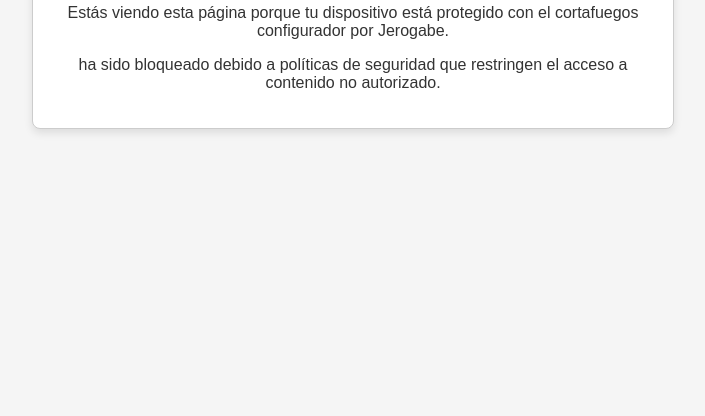
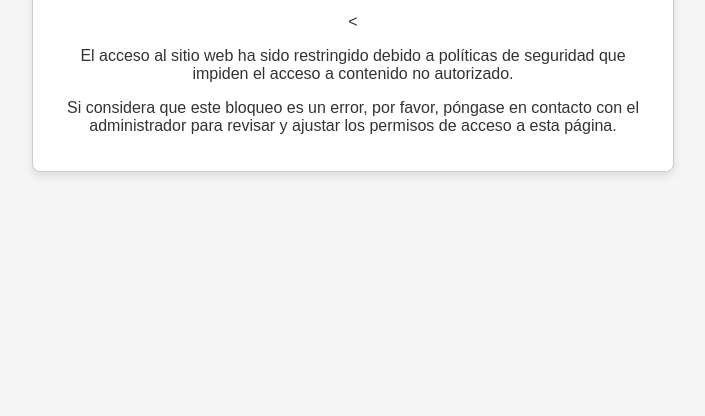
Before and after one commit to jerogabe/websblockredirect, a plain HTML site: page index.html in a window 1280 px wide. Shown: the part 384-800 px from the top of the page, without its empty margins (287-992 px from the left). Drawn offline with Linux system fonts and the light colour scheme.

Commit message:
Update index.html

```diff
--- a/index.html
+++ b/index.html
@@ -32,8 +32,9 @@
 <body>
     <div class="container">
         <h1>Acceso Restringido</h1>
-        <p>Estás viendo esta página porque tu dispositivo está protegido con el cortafuegos configurador por Jerogabe.</p>
-        <p> ha sido bloqueado debido a políticas de seguridad que restringen el acceso a contenido no autorizado.</p>
+        <p>Está visualizando esta página porque su dispositivo está protegido por el cortafuegos configurado por Jerogabe.</p>
+        <<p>El acceso al sitio web ha sido restringido debido a políticas de seguridad que impiden el acceso a contenido no autorizado.</p>
+        <p>Si considera que este bloqueo es un error, por favor, póngase en contacto con el administrador para revisar y ajustar los permisos de acceso a esta página.</p>
     </div>
 </body>
 </html>
```
